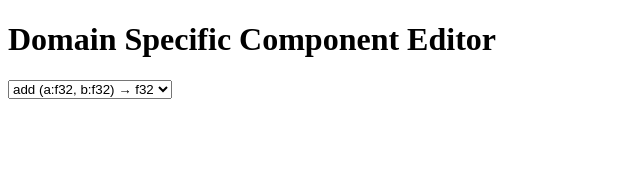
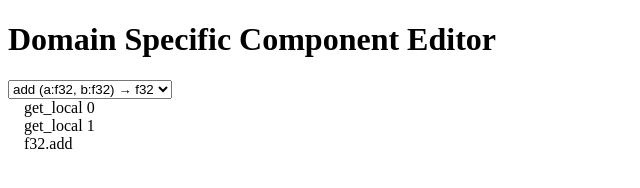
Before and after one commit to hi7/dsce, a plain HTML site: page dsce.html in a window 1280 px wide. Shown: the whole page, without its empty margins (0-640 px from the left). Drawn offline with Linux system fonts and the light colour scheme.

Commit message:
adds decoding

```diff
--- a/dscc.js
+++ b/dscc.js
@@ -26,7 +26,7 @@ Valtype = {
     f32: 0x7d
 };
 
-function valtypeToString(valtype) {
+function decodeValtype(valtype) {
     switch (valtype) {
         case 0x7f: return "i32";
         case 0x7d: return "f32";
@@ -41,6 +41,17 @@ Op = {
     f32_add: 0x92,
     f32_max: 0x97,
 };
+
+function decodeOp(op) {
+    switch (op) {
+        case 0x0b: return { op: "end", immediate: 0, paramCount: 1  };
+        case 0x20: return { op: "get_local", immediate: 1, paramCount: 0 };
+        case 0x8c: return { op: "f32.neg", immediate: 0, paramCount: 1 };
+        case 0x92: return { op: "f32.add", immediate: 0, paramCount: 2 };
+        case 0x97: return { op: "f32.max", immediate: 0, paramCount: 2 };
+        default: return { op: ">>" + op + "<<", immediate: undefined, paramCount: undefined };
+    }
+}
 
 ExportType = {
     func: 0x00,
@@ -283,8 +294,30 @@ function build() {
 // RENDER
 
 function renderCode(funcIndex) {
-    console.log(Model.functions[funcIndex].code);
+    let codeArray = Model.functions[funcIndex].code;
     let codeElement = document.getElementById('code');
+    codeElement.innerText = '';
+    for(i=0; i<codeArray.length; i++) {
+       if(i === 0) {
+           if(codeArray[i] > emptyArray) {
+               let localsElement = document.createElement('div');
+               localsElement.innerText = 'multiple locals: not implemented!';
+               codeElement.append(localsElement);
+           }
+       }
+       if(i > 0) {
+           let lineElement = document.createElement('div');
+           let decoded = decodeOp(codeArray[i]);
+           if(decoded.op !== 'end') {
+               let lineText = decoded.op;
+               for(j=0; j<decoded.immediate; j++) {
+                   lineText += ' ' + codeArray[++i];
+               }
+               lineElement.innerText = lineText;
+               codeElement.append(lineElement);
+           }
+       }
+    }
 }
 
 function renderFunction(funcModel, funcIndex) {
@@ -299,8 +332,8 @@ function renderFunction(funcModel, funcIndex) {
     funcElement.append(funcNameSpan);
     funcModel.params.forEach(function(param, index, arr) {
         let funcParamNameSpan = document.createElement("span");
-        funcParamNameSpan.innerHTML = param.name + ':' + valtypeToString(param.type)
-            + (index < arr.length - 1 ? ', ' : `) &rarr; ${valtypeToString(funcModel.ret[0])}`);
+        funcParamNameSpan.innerHTML = param.name + ':' + decodeValtype(param.type)
+            + (index < arr.length - 1 ? ', ' : `) &rarr; ${decodeValtype(funcModel.ret[0])}`);
         funcParamNameSpan.classList.add("param-name");
         funcElement.append(funcParamNameSpan);
     });
--- a/dsce.html
+++ b/dsce.html
@@ -5,8 +5,8 @@
     <title>DomSpec ComEd</title>
     <script src="dscc.js"></script>
     <style>
-        .param-name {
-            margin-left: .5em;
+        #code {
+            margin-left: 1em;
         }
     </style>
 </head>
@@ -19,6 +19,7 @@
 
 <script type="text/javascript">
     render();
+    renderCode(0);
     build();
     /*let memory = new WebAssembly.Memory({initial:10, maximum:100});
     WebAssembly.instantiateStreaming(fetch('compiler.wasm'), { js: { mem: memory } })
```
